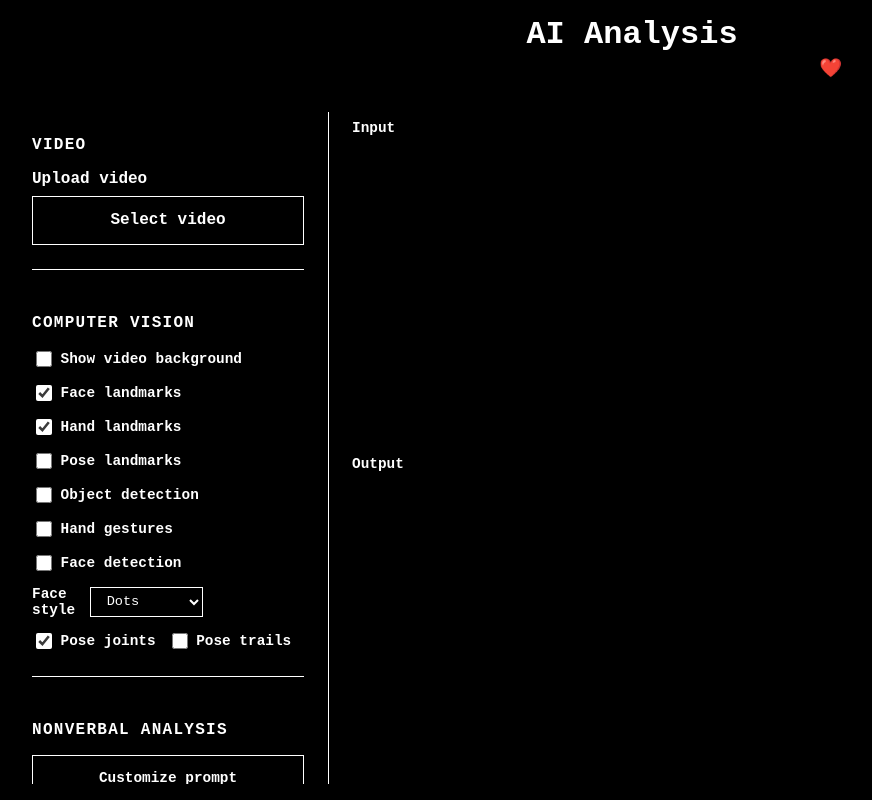
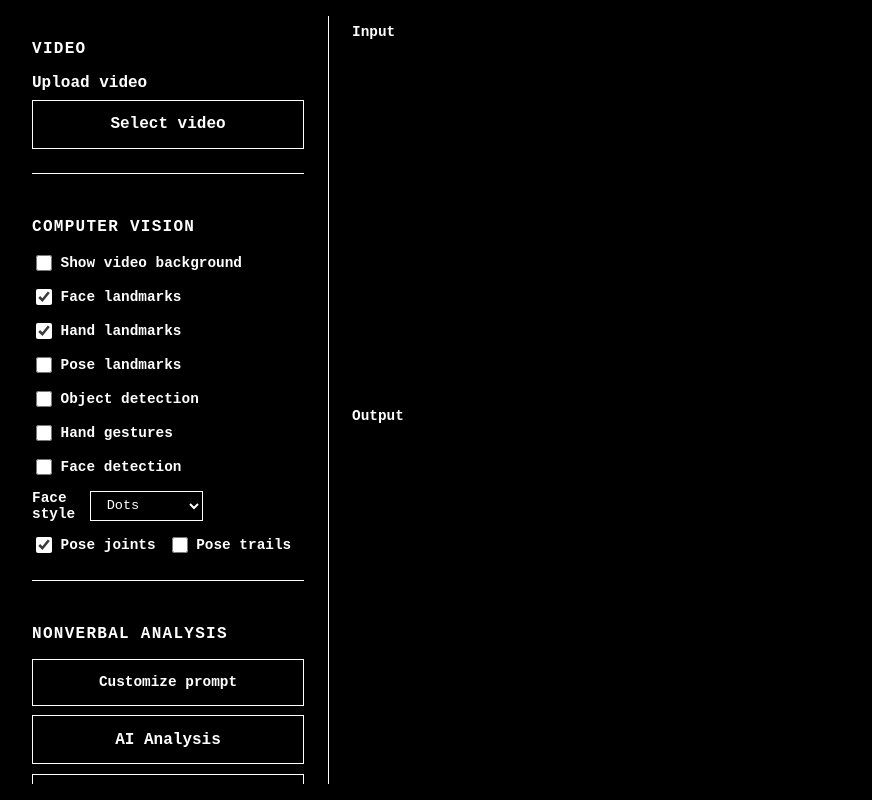
Before and after one commit to nastya-masley/GenAI_analysis, a website with bundled scripts: page public/index.html in a window 1280 px wide. Shown: the whole page, without its empty margins (8-880 px from the left). Built offline with nearby package versions, Linux system fonts and the light colour scheme; a web font is replaced by a local one.

Commit message:
remove header

```diff
--- a/public/index.html
+++ b/public/index.html
@@ -8,11 +8,6 @@
   </head>
   <body>
       <main class="container">
-        <header>
-          <h1>AI Analysis</h1>
-          <p class="title-note">Кохаю Вас Анастасіє Безмежно Сильно ❤️</p>
-        </header>
-
       <section class="workspace">
         <form id="analyze-form" class="controls-panel">
           <section class="control-section">
```
